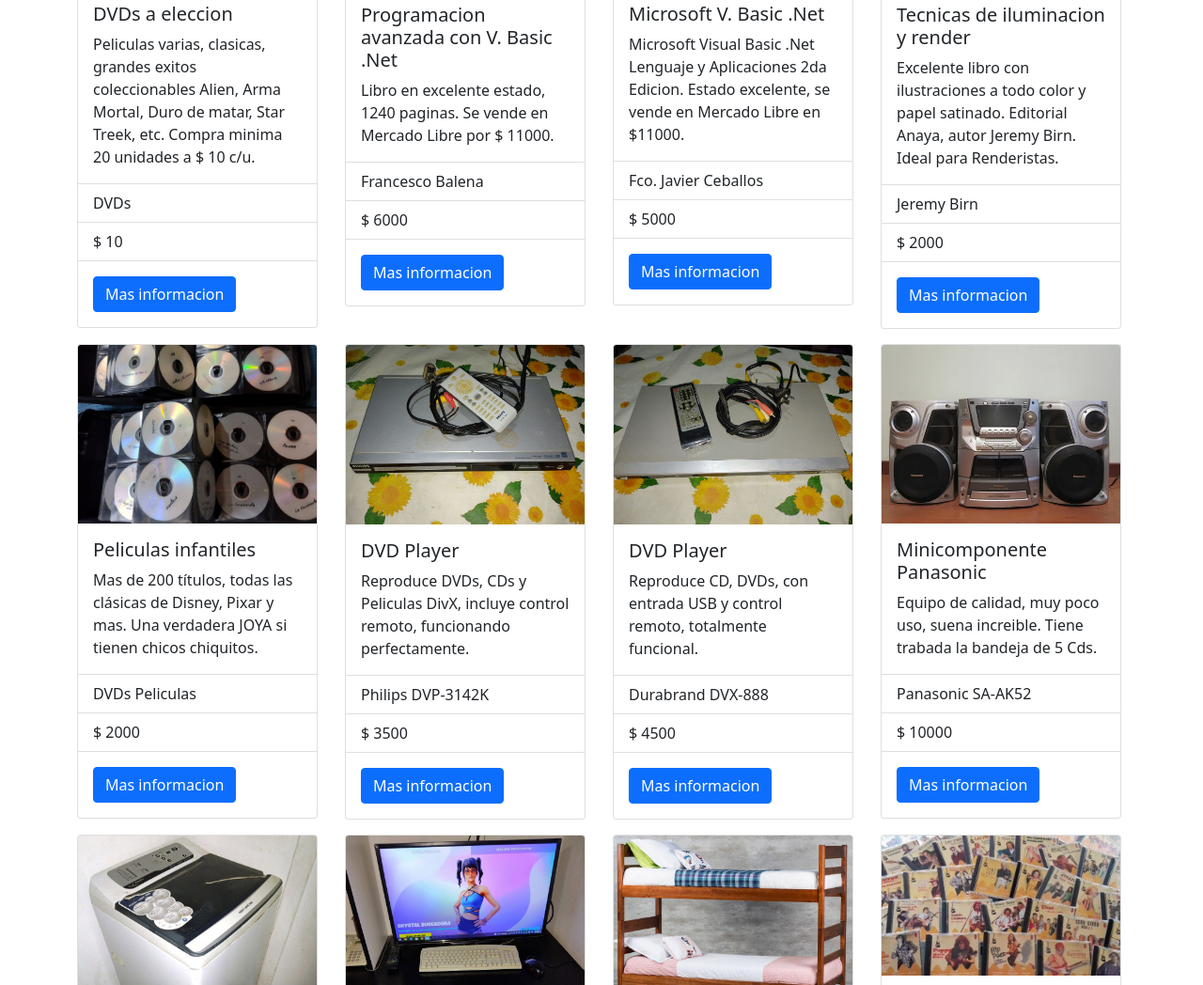
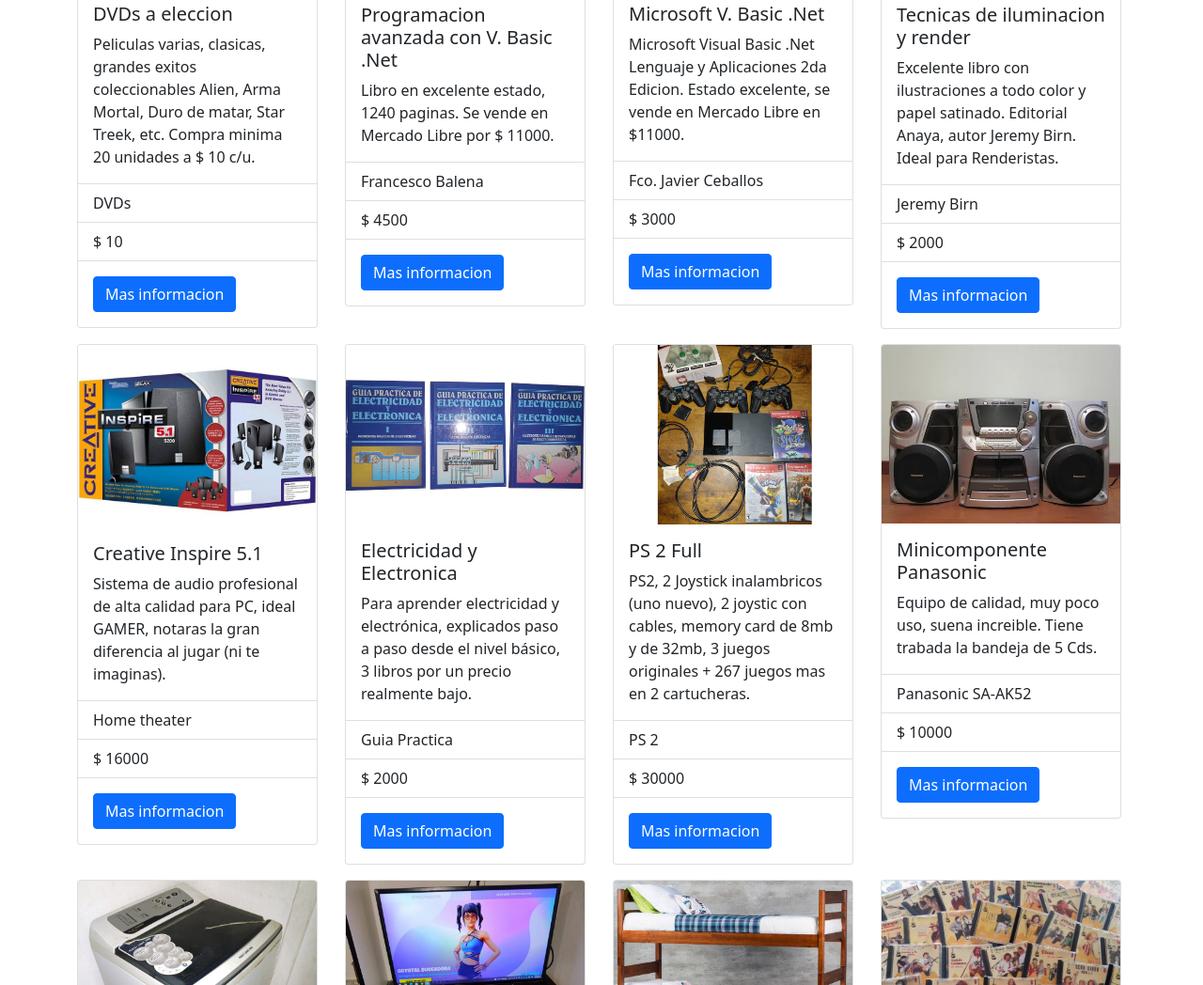
Before and after one commit to Markkoss2/venta, a plain HTML site: page pagina-2.html in a window 1280 px wide. Shown: the part 316-1364 px from the top of the page at 94% size. Drawn offline with nearby package versions, Linux system fonts and the light colour scheme.

Commit message:
Hasta PS2

```diff
--- a/pagina-2.html
+++ b/pagina-2.html
@@ -67,7 +67,7 @@
             </div>
             <ul class="list-group list-group-flush">
               <li class="list-group-item">Francesco Balena</li>
-              <li class="list-group-item">$ 6000</li>
+              <li class="list-group-item">$ 4500</li>
             </ul>
             <div class="card-body">
               <a
@@ -96,7 +96,7 @@
             </div>
             <ul class="list-group list-group-flush">
               <li class="list-group-item">Fco. Javier Ceballos</li>
-              <li class="list-group-item">$ 5000</li>
+              <li class="list-group-item">$ 3000</li>
             </ul>
             <div class="card-body">
               <a
@@ -140,24 +140,23 @@
 
       <!-- Segunda Fila -->
       <div class="row mt-3">
-        <!-- DVDs Infantiles -->
+        <!-- Creative Inspire 5.1 -->
         <div class="col">
           <div class="card" style="width: 16rem">
-            <img src="img/DVDs-Infantiles.jpg" class="card-img-top" alt="..." />
+            <img src="img/Creative-Inspire-5.1.jpg" class="card-img-top" alt="..." />
             <div class="card-body">
-              <h5 class="card-title">Peliculas infantiles</h5>
+              <h5 class="card-title">Creative Inspire 5.1</h5>
               <p class="card-text">
-                Mas de 200 títulos, todas las clásicas de Disney, Pixar y mas.
-                Una verdadera JOYA si tienen chicos chiquitos.
+                Sistema de audio profesional de alta calidad para PC, ideal GAMER, notaras la gran diferencia al jugar (ni te imaginas).
               </p>
             </div>
             <ul class="list-group list-group-flush">
-              <li class="list-group-item">DVDs Peliculas</li>
-              <li class="list-group-item">$ 2000</li>
+              <li class="list-group-item">Home theater</li>
+              <li class="list-group-item">$ 16000</li>
             </ul>
             <div class="card-body">
               <a
-                href="https://www.facebook.com/marketplace/item/3292468171001318"
+                href="https://www.facebook.com/marketplace/item/5260691684007112"
                 class="btn btn-primary" target="_blank"
                 >Mas informacion</a
               >
@@ -165,28 +164,27 @@
           </div>
         </div>
 
-        <!-- DVD Philips -->
+        <!-- Electricidad y Electronica -->
         <div class="col">
           <div class="card" style="width: 16rem">
             <img
-              src="img/DVD-Player-Philips.jpg"
+              src="img/Manuales-Electricidad.png"
               class="card-img-top"
               alt="..."
             />
             <div class="card-body">
-              <h5 class="card-title">DVD Player</h5>
+              <h5 class="card-title">Electricidad y Electronica</h5>
               <p class="card-text">
-                Reproduce DVDs, CDs y Peliculas DivX, incluye control remoto,
-                funcionando perfectamente.
+                Para aprender electricidad y electrónica, explicados paso a paso desde el nivel básico, 3 libros por un precio realmente bajo.
               </p>
             </div>
             <ul class="list-group list-group-flush">
-              <li class="list-group-item">Philips DVP-3142K</li>
-              <li class="list-group-item">$ 3500</li>
+              <li class="list-group-item">Guia Practica</li>
+              <li class="list-group-item">$ 2000</li>
             </ul>
             <div class="card-body">
               <a
-                href="https://www.facebook.com/marketplace/item/1049596292358735"
+                href="https://www.facebook.com/marketplace/item/2249598175199882"
                 class="btn btn-primary" target="_blank"
                 >Mas informacion</a
               >
@@ -194,24 +192,23 @@
           </div>
         </div>
 
-        <!-- DVD Durabrand -->
+        <!-- PS2 -->
         <div class="col">
           <div class="card" style="width: 16rem">
             <img
-              src="img/DVD-Player-Durabrand.jpg"
+              src="img/PS2-Full.png"
               class="card-img-top"
               alt="..."
             />
             <div class="card-body">
-              <h5 class="card-title">DVD Player</h5>
+              <h5 class="card-title">PS 2 Full</h5>
               <p class="card-text">
-                Reproduce CD, DVDs, con entrada USB y control remoto, totalmente
-                funcional.
+                PS2, 2 Joystick inalambricos (uno nuevo), 2 joystic con cables, memory card de 8mb y de 32mb, 3 juegos originales + 267 juegos mas en 2 cartucheras.
               </p>
             </div>
             <ul class="list-group list-group-flush">
-              <li class="list-group-item">Durabrand DVX-888</li>
-              <li class="list-group-item">$ 4500</li>
+              <li class="list-group-item">PS 2</li>
+              <li class="list-group-item">$ 30000</li>
             </ul>
             <div class="card-body">
               <a
```
Also changed, not shown: img/Creative-Inspire-5.1.jpg (added), img/Electricidad-Electronica.jpg (added), img/Manuales-Electricidad.png (added), img/PS2-Full.png (added).
